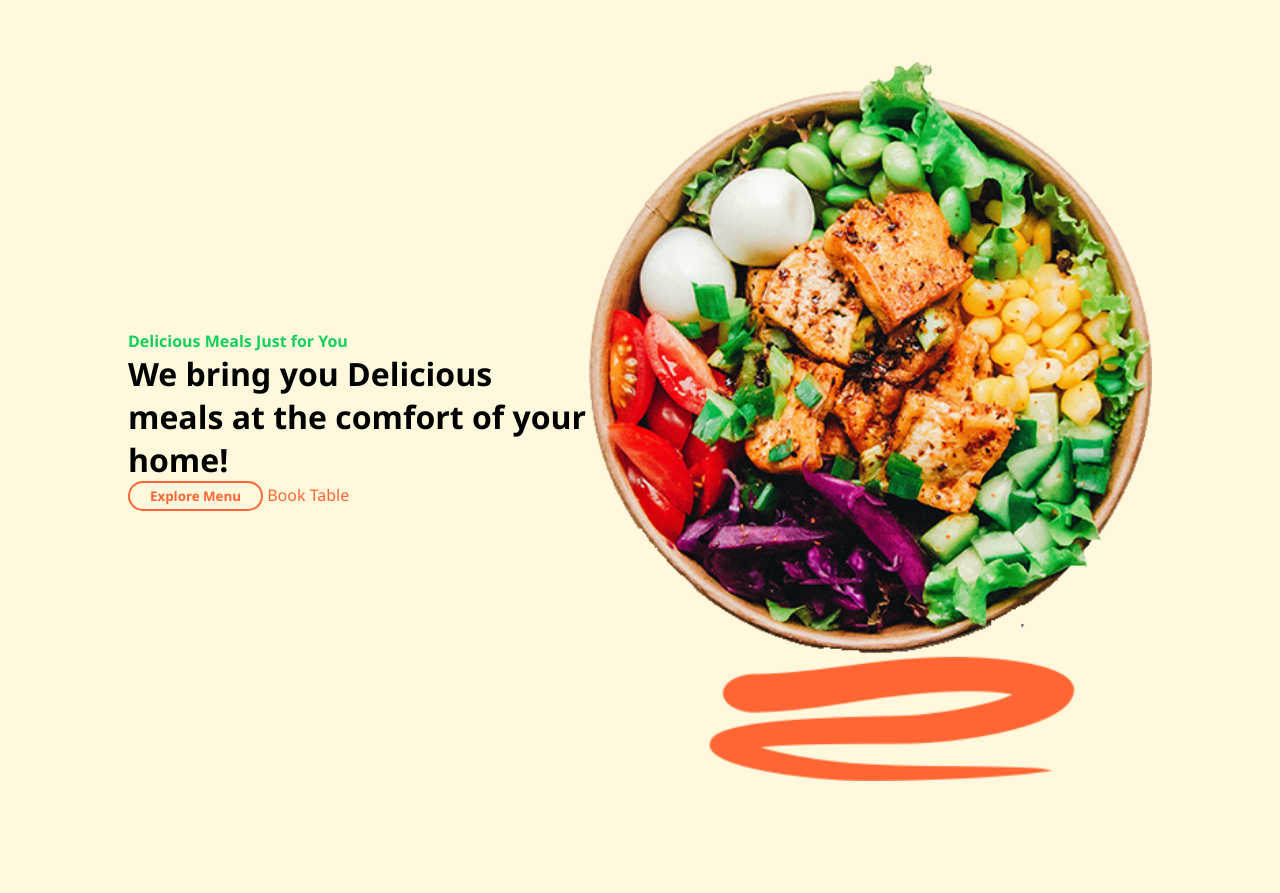
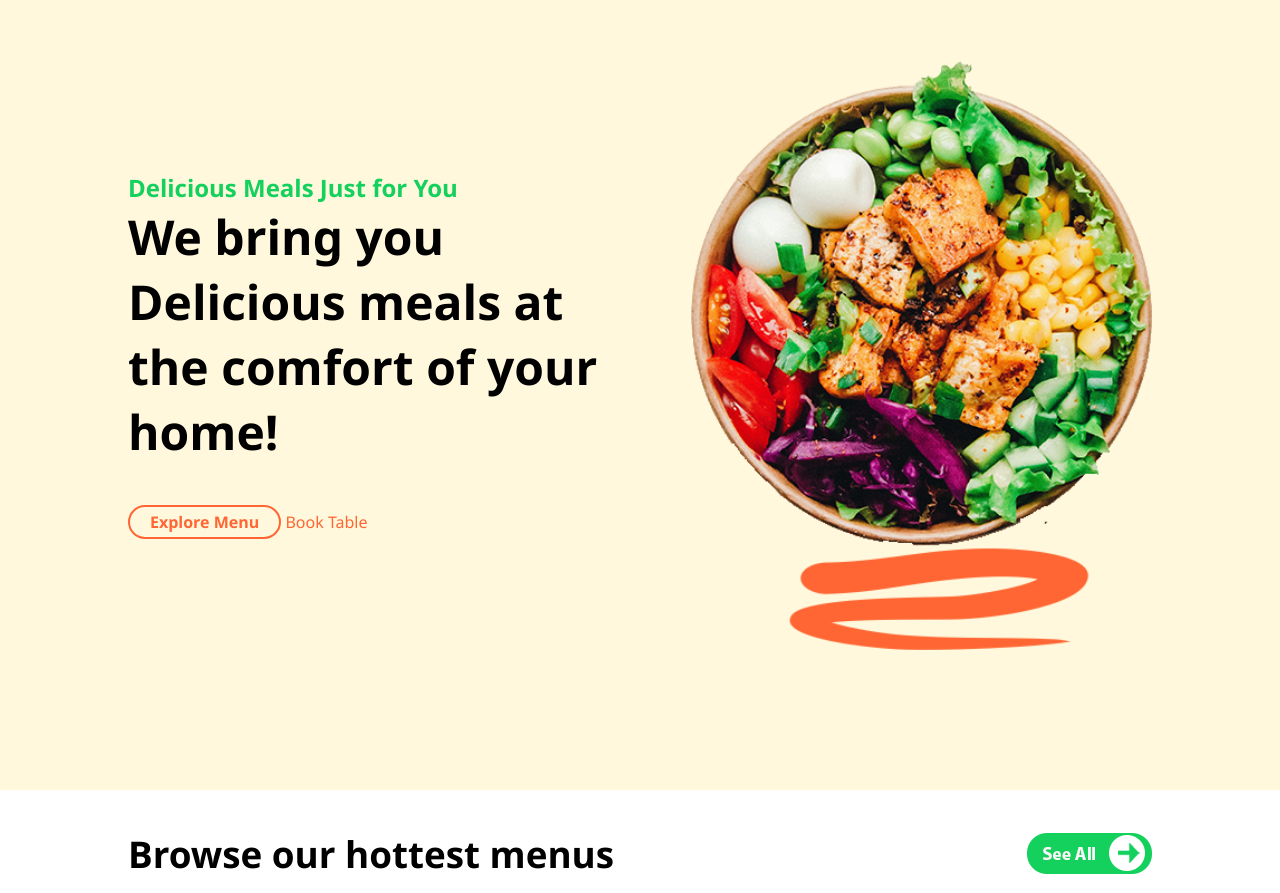
Before and after one commit to MaureenMOguche/foodico, a plain HTML site: page index.html in a window 1280 px wide. Shown: the part 59-952 px from the top of the page. Drawn offline with Linux system fonts and the light colour scheme.

Commit message:
changed index.html

```diff
--- a/index.html
+++ b/index.html
@@ -30,12 +30,12 @@
         <div class="flex-container">
             <div class="col5 main-text" data-aos="fade-right">
                 <p class="main-p">Delicious Meals Just for You</p>
-                <h1>We bring you Delicious meals at the comfort of your home!</h1>
+                <h1 class="main-h1">We bring you Delicious meals at the comfort of your home!</h1>
                 <button class="btn1">Explore Menu</button>
                 <a href="booktable.html">Book Table</a>
             </div>
 
-            <img src="images/plate.png" alt="plate of food" class="main-image" data-aos="fade-left">
+            <img src="images/plate.png" alt="plate of food" class="main-image col5" data-aos="fade-left">
         </div>
     </header>
 
--- a/styles.css
+++ b/styles.css
@@ -11,6 +11,7 @@
     font-family: 'Segoe UI', Tahoma, Geneva, Verdana, sans-serif;
     text-decoration: none;
     list-style: none;
+    font-size: 1em;
 }
 
 .grid-container {
@@ -96,13 +97,22 @@ header {
 }
 
 .main-image {
-    height: 90vh;
+    width: 45%;
 }
 .main-p {
     color:var(--highlight-color);
     font-weight: bold;
+    font-size: 1.5em;
 }
 
+.main-h1 {
+    font-size: 3em;
+    margin-bottom: 8%;
+}
+
+h2 {
+    font-size: 2.3em;
+}
 .btn1 {
     background-color: transparent;
     border: solid 2px var(--accent-color);
```
